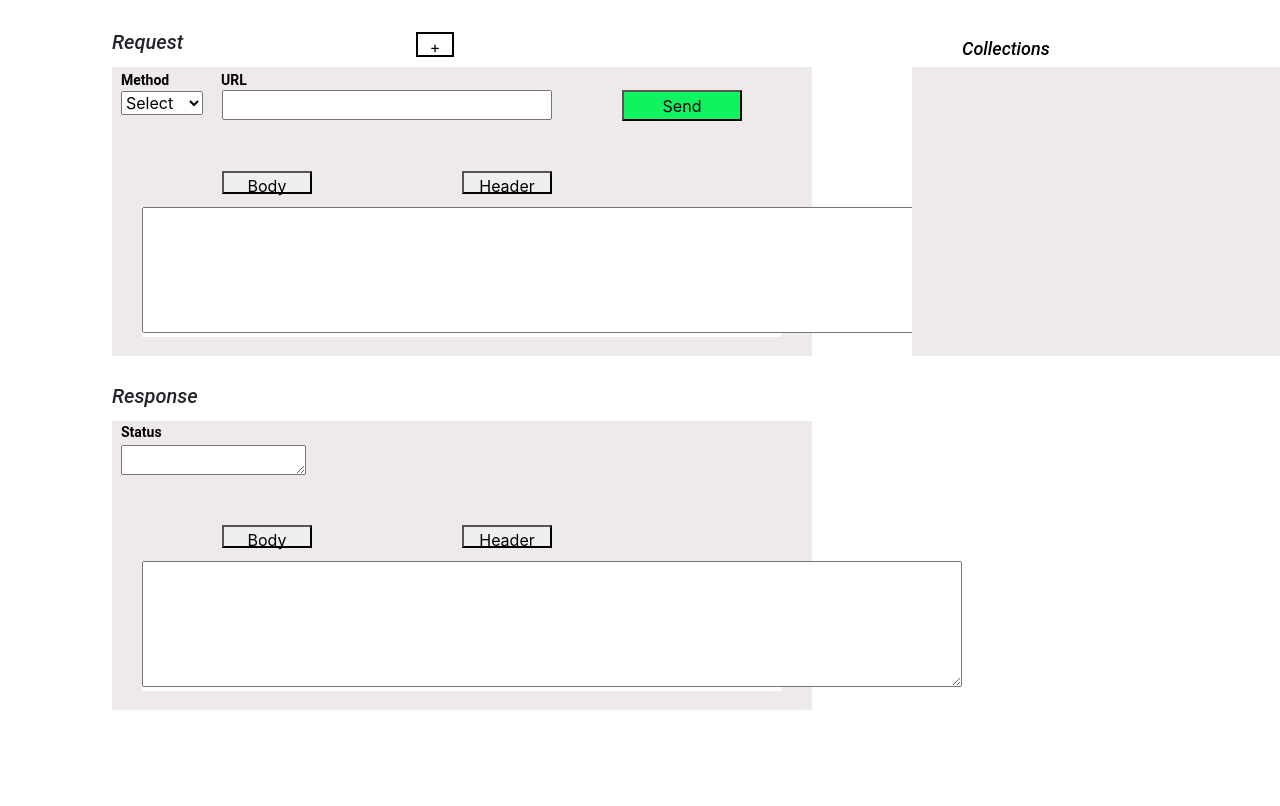
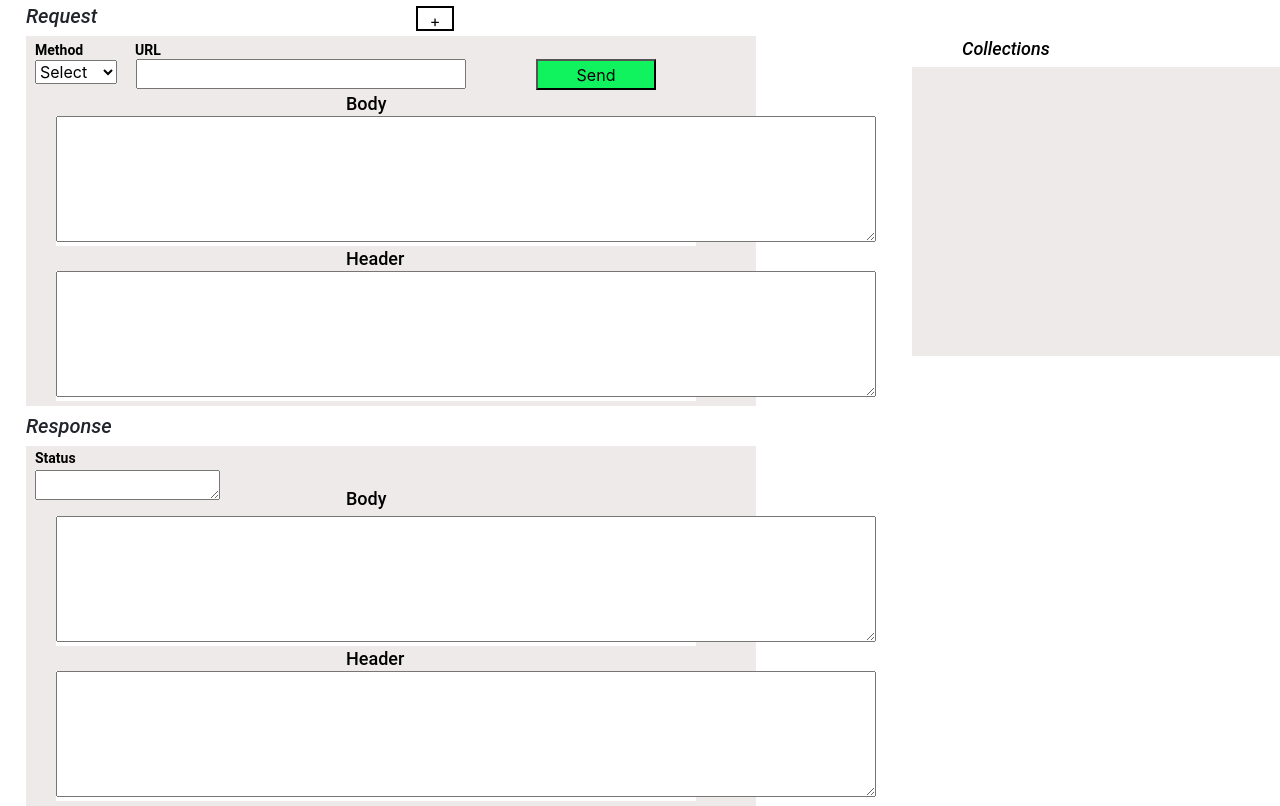
Before and after one commit to figarotester/ReactRestClient, a React (Create React App) app in the folder client/: page / in a window 1280 px wide. Shown: the top 806 px of the page. Built offline with nearby package versions, Linux system fonts and the light colour scheme.

Commit message:
removed body and header buttons with text area, user input in UI for body and header

```diff
--- a/client/src/components/main.jsx
+++ b/client/src/components/main.jsx
@@ -52,8 +52,8 @@ const StyledRequest = styled.h1`
   position: absolute;
   width: 90px;
   height: 21px;
-  left: 56px;
-  top: 16px;
+  left: -30px;
+  top: -10px;
   font-family: Roboto;
   font-style: italic;
   font-weight: 500;
@@ -66,7 +66,7 @@ const StyledMethod = styled.h1`
   width: 49px;
   height: 18px;
   left: 9px;
-  top: calc(50% - 18px/2 - 130.5px);
+  top: calc(50% - 18px/2 - 170.5px);
   font-family: Roboto;
   font-style: normal;
   font-weight: bold;
@@ -80,7 +80,7 @@ const StyledUrl = styled.h1`
   width: 48px;
   height: 18px;
   left: 109px;
-  top: calc(50% - 18px/2 - 130.5px);
+  top: calc(50% - 18px/2 - 170.5px);
   font-family: Roboto;
   font-style: normal;
   font-weight: bold;
@@ -95,6 +95,50 @@ const StyledUrlBar = styled.div`
   top: 23px;
 `;
 
+const StyledRequestBodyLabel = styled.h1`
+  position: absolute;
+  left: 320px;
+  top: 60px;
+  font-family: Roboto;
+  font-style: normal;
+  font-size: 18px;
+  line-height: 16px;
+  color: #000000;
+`;
+
+const StyledResponseBodyLabel = styled.h1`
+  position: absolute;
+  left: 320px;
+  top: 45px;
+  font-family: Roboto;
+  font-style: normal;
+  font-size: 18px;
+  line-height: 16px;
+  color: #000000;
+`;
+
+const StyledRequestHeaderLabel = styled.h1`
+  position: absolute;
+  left: 320px;
+  top: 215px;
+  font-family: Roboto;
+  font-style: normal;
+  font-size: 18px;
+  line-height: 16px;
+  color: #000000;
+`;
+
+const StyledResponseHeaderLabel = styled.h1`
+  position: absolute;
+  left: 320px;
+  top: 205px;
+  font-family: Roboto;
+  font-style: normal;
+  font-size: 18px;
+  line-height: 16px;
+  color: #000000;
+`;
+
 const StyledRequestWrapper = styled.section`
   position: absolute;
   width: 90px;
@@ -105,10 +149,10 @@ const StyledRequestWrapper = styled.section`
 
 const RequestFrame = styled.section`
   position: absolute;
-  width: 700px;
-  height: 289px;
-  left: 56px;
-  top: 51px;
+  width: 730px;
+  height: 370px;
+  left: -30px;
+  top: 20px;
   background: #EEEAEA;
 `;
 
@@ -116,8 +160,8 @@ const StyledResponse = styled.h1`
   position: absolute;
   width: 90px;
   height: 21px;
-  left: 56px;
-  top: 40px;
+  left: -30px;
+  top: 70px;
 
   font-family: Roboto;
   font-style: italic;
@@ -128,10 +172,10 @@ const StyledResponse = styled.h1`
 
 const ResponseFrame = styled.section`
   position: absolute;
-  width: 700px;
-  height: 289px;
-  left: 56px;
-  top: 75px;
+  width: 730px;
+  height: 360px;
+  left: -30px;
+  top: 100px;
 
   background: #EEEAEA;
 `;
@@ -149,7 +193,7 @@ const StyledStatus = styled.h1`
   width: 49px;
   height: 18px;
   left: 9px;
-  top: calc(50% - 22px/2 - 130.5px);
+  top: calc(50% - 22px/2 - 165.5px);
 
   font-family: Roboto;
   font-style: normal;
@@ -160,33 +204,46 @@ const StyledStatus = styled.h1`
   color: #000000;
 `;
 
-const StyledResponseText = styled.section`
+const StyledResponseBody = styled.section`
   position: absolute;
   width: 640px;
   height: 130px;
   left: 30px;
-  top: 140px;
+  top: 70px;
 
   background: white
 ;`
 
-const StyledRequestText = styled.section`
+const StyledResponseHeader = styled.section`
   position: absolute;
   width: 640px;
   height: 130px;
   left: 30px;
-  top: 140px;
+  top: 225px;
 
   background: white
 ;`
 
-const StyledHeaderButton = styled.button`
+const StyledRequestBody = styled.section`
   position: absolute;
-  width: 90px;
-  height: 23px;
-  left: 350px;
-  top: 104px;
-`;
+  width: 640px;
+  height: 130px;
+  left: 30px;
+  top: 80px;
+
+  background: white
+;`
+
+const StyledRequestHeader = styled.section`
+  position: absolute;
+  width: 640px;
+  height: 130px;
+  left: 30px;
+  top: 235px;
+
+  background: white
+;`
+
 
 const StyledMethodSelector = styled.div`
   position: absolute;
@@ -196,16 +253,8 @@ const StyledMethodSelector = styled.div`
   top: 24px;
 `;
 
-const StyledBodyButton = styled.button`
-  position: absolute;
-  width: 90px;
-  height: 23px;
-  left: 110px;
-  top: 104px;
-`;
-
   //TODO: this should come from the UI
-  const requestHeaders = {
+  /*const requestHeaders = {
     'Accept': 'application/json',
     'Content-Type': 'application/json',
     'xc-portal-source-client': 'MySpectrumApp@8.4.0',
@@ -221,7 +270,7 @@ const StyledBodyButton = styled.button`
   "Password": "Testing01",
   "CaptchaResponse": null,
   "AttemptNumber": 1
-}
+}*/
 
 class Main extends Component {
   constructor(props){
@@ -231,8 +280,8 @@ class Main extends Component {
   // State vars
   this.state = {
   url: '',                        //proxyURL
-  requestHeaders: '', //proxyRequestHeaders
-  requestBody: '',        //proxyRequestBody
+  requestHeaders: '',             //proxyRequestHeaders
+  requestBody: '',                //proxyRequestBody
   responseBody:'',                //ProxyResponseBody
   responseHeaders: '',            //ProxyResponseHeaders
   responseStatus: '',             //ProxyResponseStatus
@@ -241,6 +290,10 @@ class Main extends Component {
 
 this.handleSubmit = this.handleSubmit.bind(this);
 this.handleChange = this.handleChange.bind(this);
+this.handleRequestBody = this.handleRequestBody.bind(this);
+this.handleRequestHeaders = this.handleRequestHeaders.bind(this);
+
+
 
 /**
 this.handleSelect = this.handleSelect.bind(this);
@@ -253,12 +306,13 @@ console.log(`IN CTOR: ${this.state.requestBody}`);
 
 }; //end constructor
 
-handleRequestDisplay = (event) => {
-    this.setState({requestDisplay: event.target.value});}
+handleRequestBody = (event) =>{
+  this.setState({requestBody: event.target.value});
+}
 
-handleResponseDisplay = (event) =>{
-    this.setState({responseDisplay: event.target.value});
-  }
+handleRequestHeaders = (event) =>{
+  this.setState({requestHeaders: event.target.value});
+}
 
 handleSelect = (event) =>{
     this.setState({value: event.target.value});
@@ -266,7 +320,7 @@ handleSelect = (event) =>{
 
 handleChange = (event) => {
   this.setState({url: event.target.value});
-  this.setState({requestHeaders: requestHeaders, requestBody: requestBody});
+  //this.setState({requestHeaders: event.target.value, requestBody: event.target.value});
   }
 
 handleSubmit = async (event) => {
@@ -342,15 +396,22 @@ render(){
         </select>
       </form>
     </StyledMethodSelector>
-    <StyledBodyButton onClick={this.handleRequestDisplay} value={this.state.requestBody}>
+    <StyledRequestBodyLabel>
       Body
-    </StyledBodyButton>
-    <StyledHeaderButton onClick={this.handleRequestDisplay} value={this.state.requestHeaders}>
+    </StyledRequestBodyLabel>
+    <StyledRequestBody>
+      <form onSubmit={this.handleSubmit}>
+        <textarea rows={5} cols={78} value={this.state.requestBody} onChange={this.handleRequestBody}/>
+      </form>
+    </StyledRequestBody>
+    <StyledRequestHeaderLabel>
       Header
-    </StyledHeaderButton>
-    <StyledRequestText>
-      <textarea rows={5} cols={78} value={this.state.requestDisplay} onChange={this.handleRequestDisplay}/>
-    </StyledRequestText>
+    </StyledRequestHeaderLabel>
+    <StyledRequestHeader>
+      <form onSubmit={this.handleSubmit}>
+        <textarea rows={5} cols={78} value={this.state.requestHeaders} onChange={this.handleRequestHeaders}/>
+      </form>
+    </StyledRequestHeader>
     </RequestFrame>
     <StyledResponseWrapper>
       <StyledResponse>
@@ -363,15 +424,18 @@ render(){
         <StyledStatusBar>
           <textarea rows={1} cols={16} value={this.state.responseStatus} onChange={this.handleChange}/>
         </StyledStatusBar>
-        <StyledBodyButton onClick={this.handleResponseDisplay} value={this.state.responseBody}>
+        <StyledResponseBodyLabel>
           Body
-        </StyledBodyButton>
-        <StyledHeaderButton onClick={this.handleResponseDisplay} value={this.state.responseHeaders}>
-        Header
-      </StyledHeaderButton >
-        <StyledResponseText>
-          <textarea rows={5} cols={78} value={this.state.responseDisplay} onChange={this.handleResponseDisplay}/>
-        </StyledResponseText>
+        </StyledResponseBodyLabel>
+        <StyledResponseBody>
+          <textarea rows={5} cols={78} value={this.state.responseBody} onChange={this.handleChange}/>
+        </StyledResponseBody>
+        <StyledResponseHeaderLabel>
+          Header
+        </StyledResponseHeaderLabel>
+        <StyledResponseHeader>
+        <textarea rows={5} cols={78} value={this.state.responseHeaders} onChange={this.handleChange}/>
+        </StyledResponseHeader>
       </ResponseFrame>
     </StyledResponseWrapper>
     <StyledCollectionsWrapper>
--- a/client/src/components/tab_button.jsx
+++ b/client/src/components/tab_button.jsx
@@ -6,7 +6,7 @@ const StyledTabButton = styled.button`
   width: 38px;
   height: 25px;
   left: 360px;
-  top: 16px;
+  top: -10px;
   background: transparent;
 
   border: 2px solid black;
```
Also changed, not shown: 1 other file (tests, documents, lock files or other folders).
